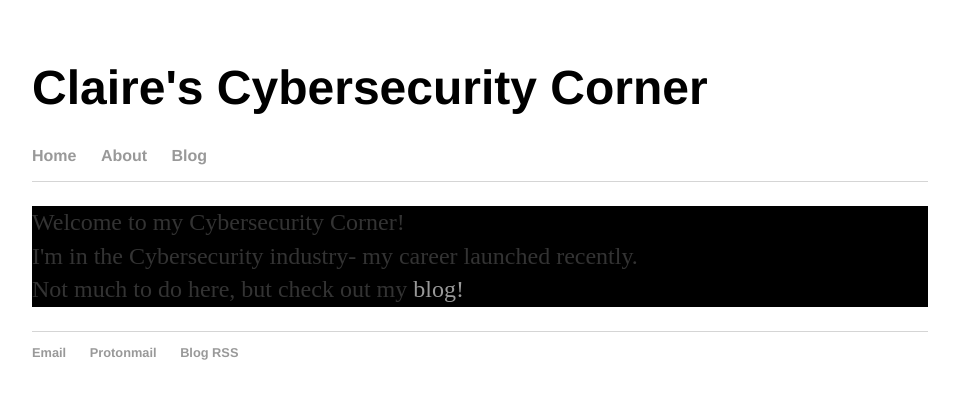
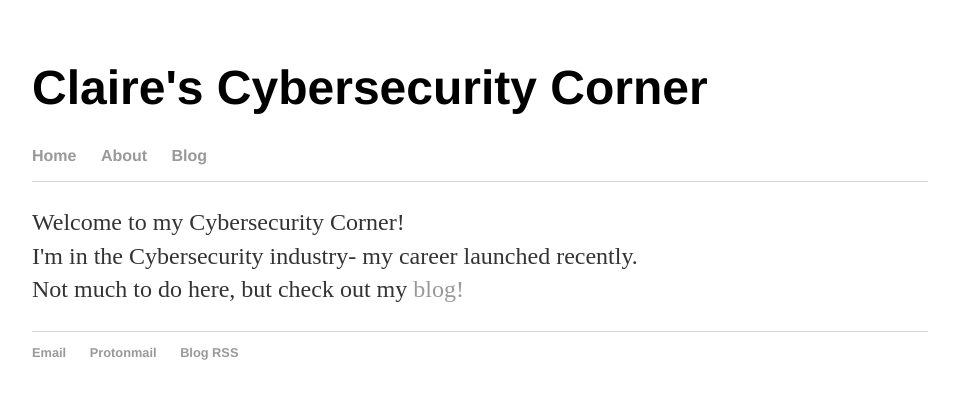
Before and after one commit to sle3man/sle3man.github.io, a Jekyll site: the page built from index.html, in a window 1280 px wide. Shown: the top 399 px of the page, without its empty margins (160-1119 px from the left). Built offline with Jekyll 4.4.1, drawn with Linux system fonts in a browser that asks for light colours.

Commit message:
Update main.css

```diff
--- a/css/main.css
+++ b/css/main.css
@@ -24,7 +24,6 @@
     font-family:'Helvetica', 'Arial', 'Sans-Serif';
 }
 p {
-    background-color:Black;
     font-size: 1.5em;
     line-height: 1.4em;
     color: #333;
```
